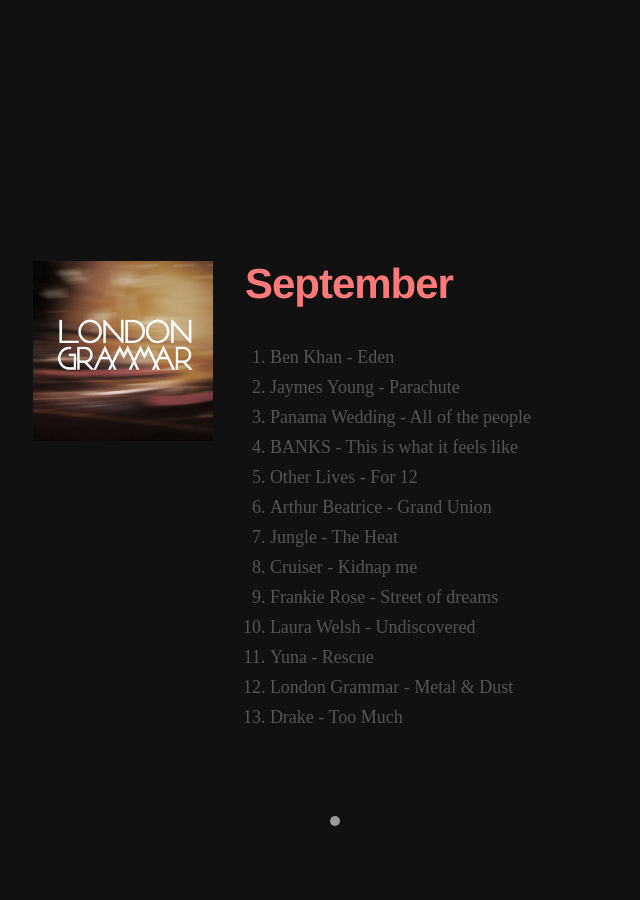
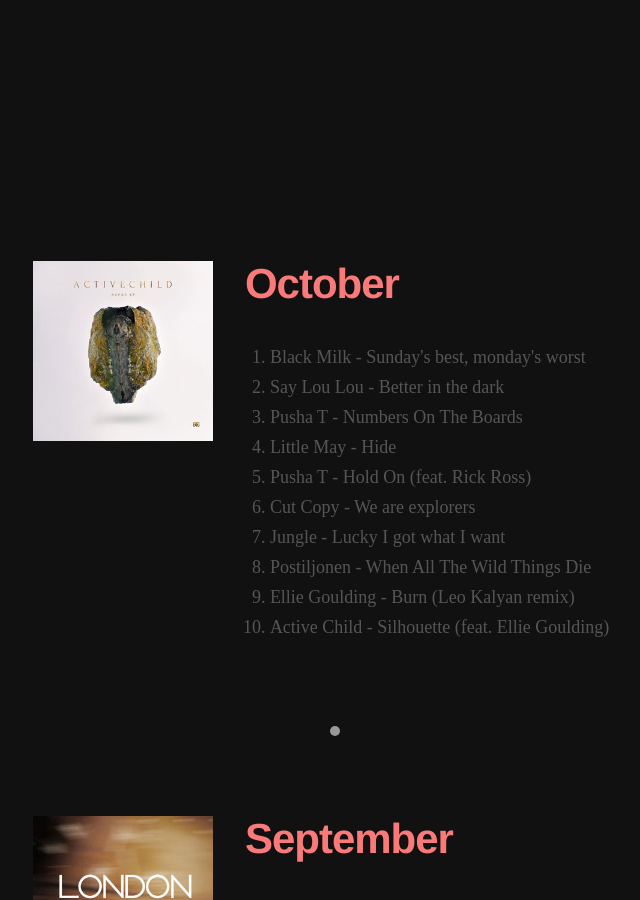
Before and after one commit to phildionne/phildionne.com, a Jekyll site: the page built from sounds/index.html, in a window 1280 px wide and 900 px high, scrolled down 553 px. Shown: the whole window, without its empty margins (305-945 px from the left). Built offline with Jekyll 4.4.1, drawn with Linux system fonts in a browser that asks for light colours; nearby versions of some CDN libraries; some web fonts are replaced; comment, search, counter and statistics services are not loaded.

Commit message:
Add October 2013 mix

```diff
--- a/sounds/index.html
+++ b/sounds/index.html
@@ -29,6 +29,33 @@
     </nav>
 
     <section id="two-thousand-thirteen">
+      <article class="mix">
+        <div class="row-fluid">
+          <div class="span2 offset3 mix-media">
+            <a href="https://dl.dropboxusercontent.com/u/1070815/sounds/2013/October.zip" title="Download October 2013 mix">
+              <img src="{{ site.url }}/assets/media/sounds/active-child-october-2013.jpg" alt="Active Child"></img>
+            </a>
+          </div>
+          <div class="span4 mix-list">
+            <h1 class="mix-title" id="October-2013"><a href="https://dl.dropboxusercontent.com/u/1070815/sounds/2013/October.zip" title="Download October 2013 mix">October</a></h1>
+            <ol class="mix-element-list">
+              <li class="mix-element">Black Milk - Sunday's best, monday's worst</li>
+              <li class="mix-element">Say Lou Lou - Better in the dark</li>
+              <li class="mix-element">Pusha T - Numbers On The Boards</li>
+              <li class="mix-element">Little May - Hide</li>
+              <li class="mix-element">Pusha T - Hold On (feat. Rick Ross)</li>
+              <li class="mix-element">Cut Copy - We are explorers</li>
+              <li class="mix-element">Jungle - Lucky I got what I want</li>
+              <li class="mix-element">Postiljonen - When All The Wild Things Die</li>
+              <li class="mix-element">Ellie Goulding - Burn (Leo Kalyan remix)</li>
+              <li class="mix-element">Active Child - Silhouette (feat. Ellie Goulding)</li>
+            </ol>
+          </div>
+        </div><!-- /.row-fluid -->
+      </article>
+
+      <hr class="middot">
+
       <article class="mix">
         <div class="row-fluid">
           <div class="span2 offset3 mix-media">
```
Also changed, not shown: assets/media/sounds/active-child-october-2013.jpg (added).
